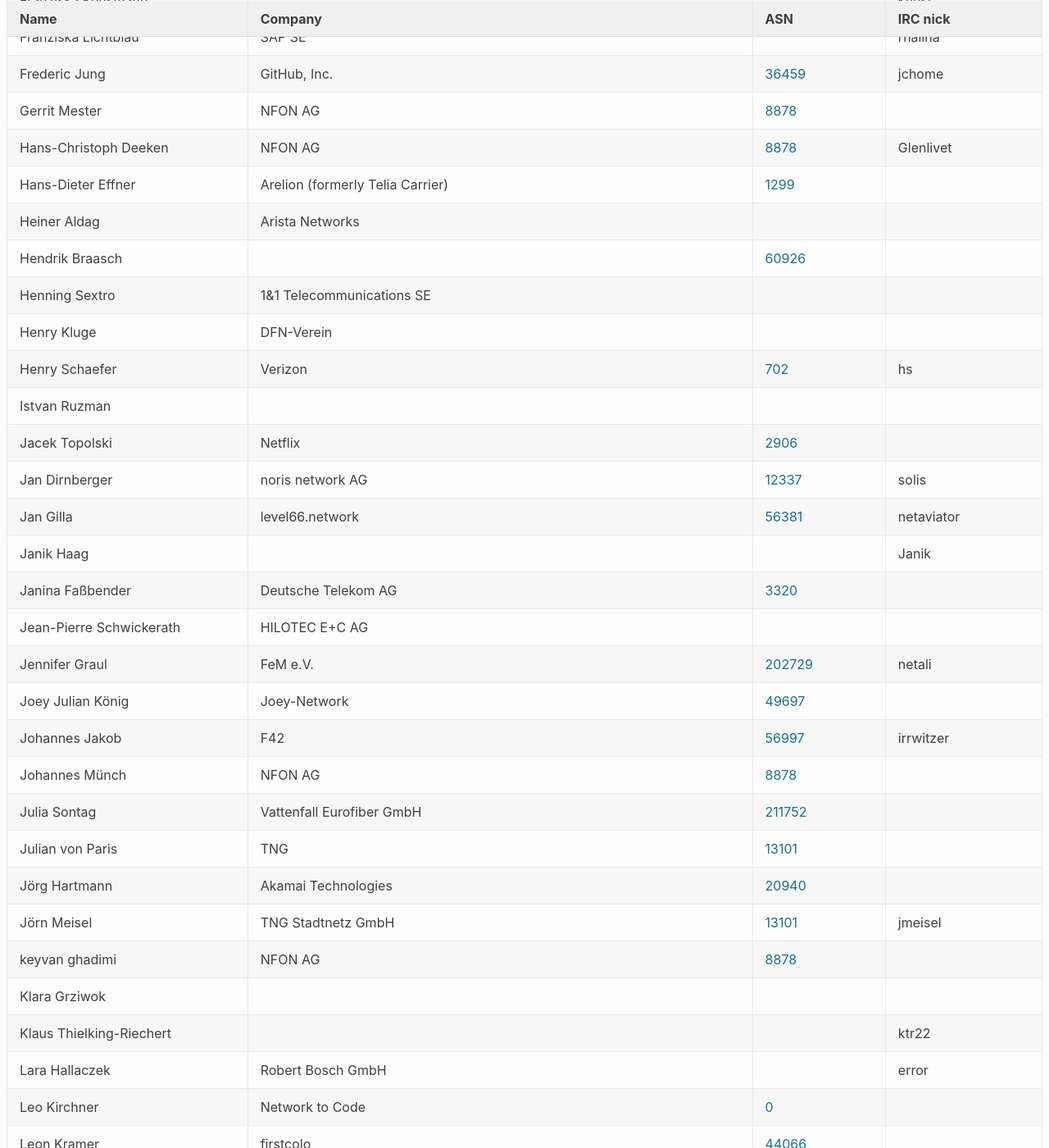
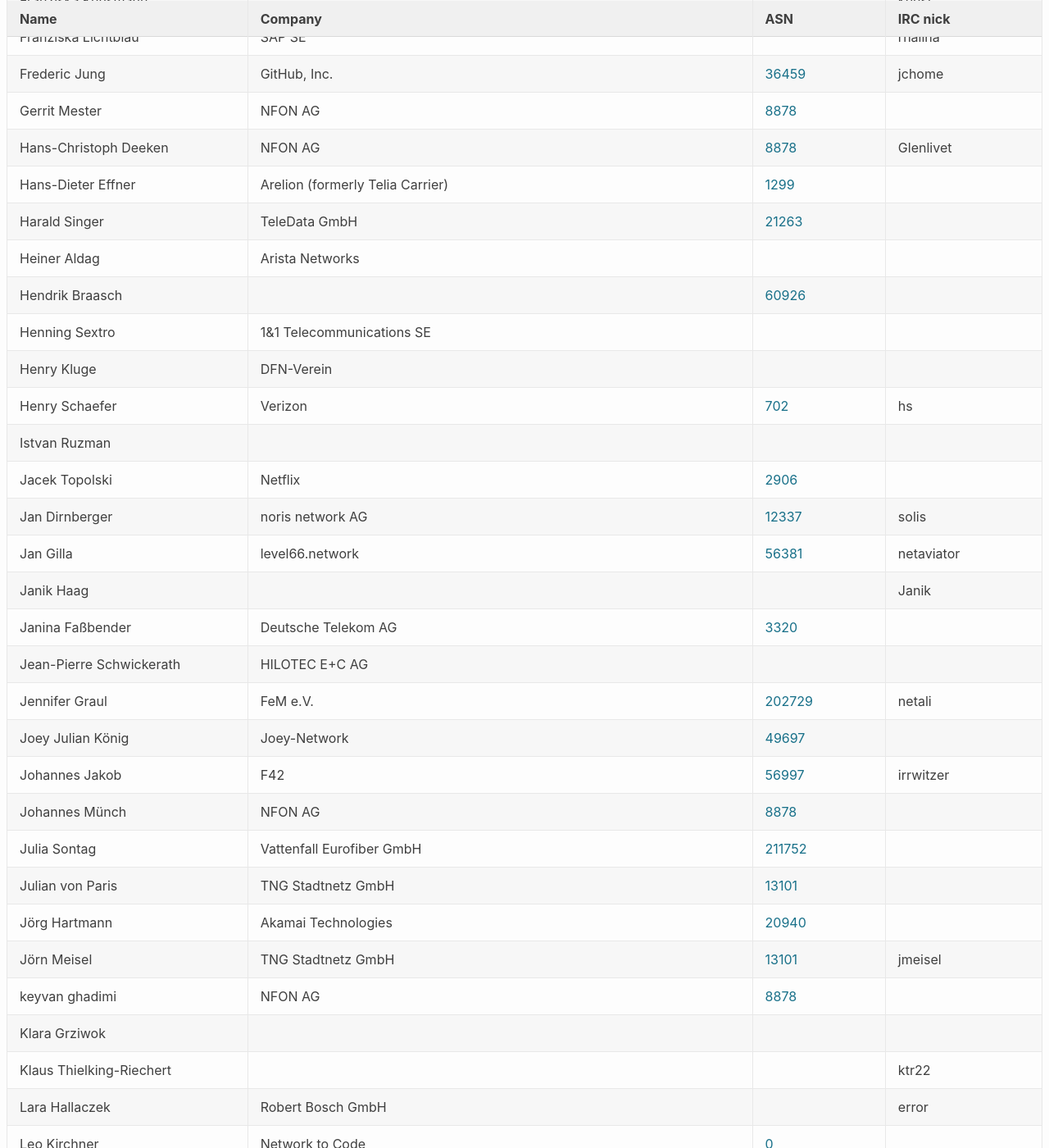
Before and after one commit to denog/pretix-attendeelist, a Jekyll site: the page built from denog15/index.md, in a window 1280 px wide and 1400 px high, scrolled down 2854 px. Shown: the whole window at 82% size. Built offline with Jekyll 4.4.1, drawn with Linux system fonts in a browser that asks for light colours.

Commit message:
Latest data: Mon Sep 18 07:10:22 UTC 2023

```diff
--- a/_data/attendees_denog15_onsite.json
+++ b/_data/attendees_denog15_onsite.json
@@ -390,6 +390,12 @@
     "asn": "1299"
   },
   {
+    "name": "Harald Singer",
+    "company": "TeleData GmbH",
+    "irc": null,
+    "asn": "21263"
+  },
+  {
     "name": "Heiner Aldag",
     "company": "Arista Networks",
     "irc": null,
@@ -499,7 +505,7 @@
   },
   {
     "name": "Julian von Paris",
-    "company": "TNG",
+    "company": "TNG Stadtnetz GmbH",
     "irc": null,
     "asn": "13101"
   },
```
